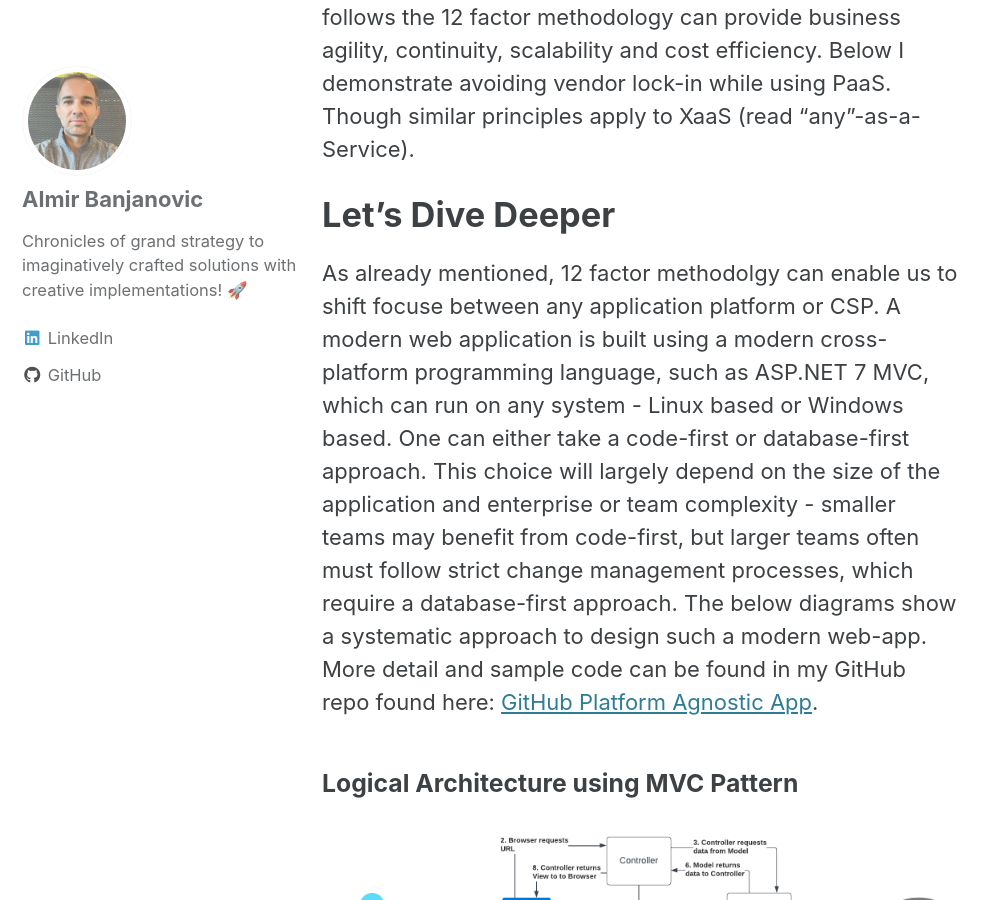
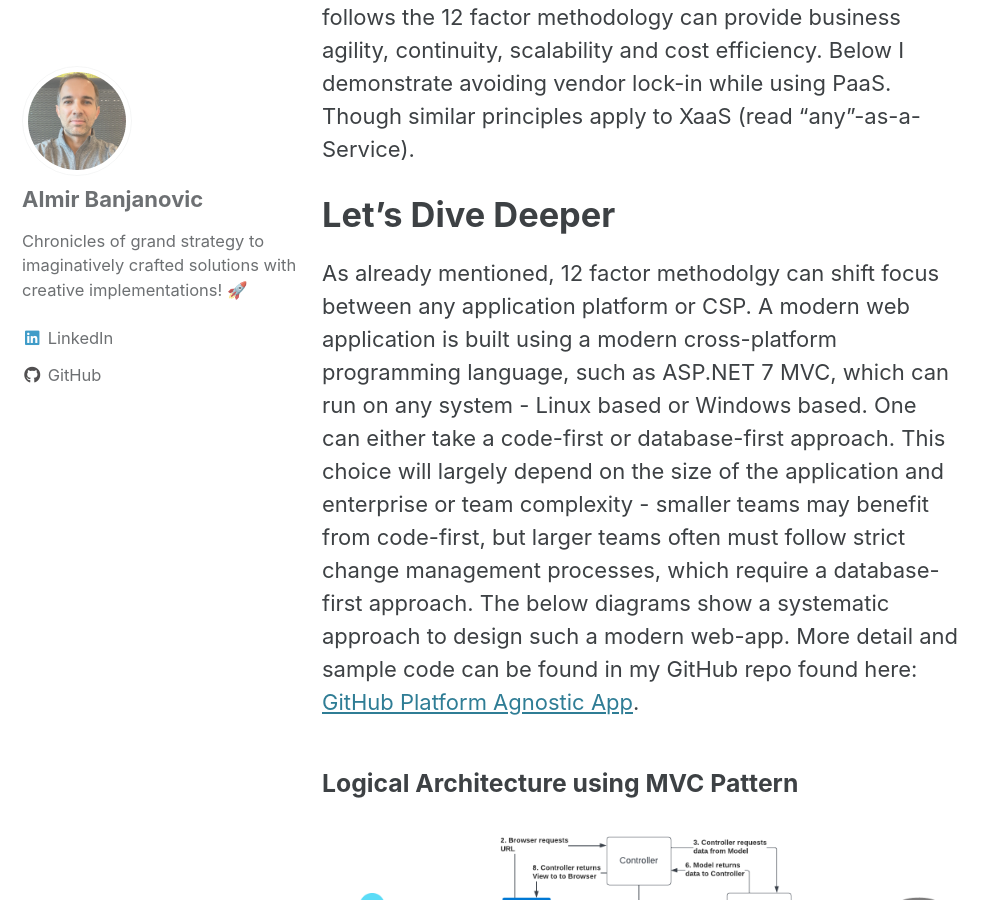
Before and after one commit to almirbanjanovic/roadtocloud.github.io, a Jekyll site: the page built from _posts/2023-09-25-platform-agnostic-app.md, in a window 1280 px wide and 900 px high, scrolled down 469 px. Shown: the whole window, without its empty margins (0-998 px from the left). Built offline with Jekyll 4.4.1, drawn with Linux system fonts in a browser that asks for light colours; cached includes are drawn as plain includes; comment, search, counter and statistics services are not loaded.

Commit message:
Update 2023-09-25-platform-agnostic-app.md

```diff
--- a/_posts/2023-09-25-platform-agnostic-app.md
+++ b/_posts/2023-09-25-platform-agnostic-app.md
@@ -13,7 +13,7 @@ One of the core business tenets is business agility - the ability to adapt to ch
 In general, a modular, cloud-agnostic, application that follows the 12 factor methodology can provide business agility, continuity, scalability and cost efficiency.  Below I demonstrate avoiding vendor lock-in while using PaaS.  Though similar principles apply to XaaS (read "any"-as-a-Service).
 
 # Let's Dive Deeper
-As already mentioned, 12 factor methodolgy can enable us to shift focuse between any application platform or CSP.  A modern web application is built using a modern cross-platform programming language, such as ASP.NET 7 MVC, which can run on any system - Linux based or Windows based.  One can either take a code-first or database-first approach.  This choice will largely depend on the size of the application and enterprise or team complexity - smaller teams may benefit from code-first, but larger teams often must follow strict change management processes, which require a database-first approach.  The below diagrams show a systematic approach to design such a modern web-app.  More detail and sample code can be found in my GitHub repo found here: [GitHub Platform Agnostic App](https://github.com/rimlaban7/platform-agnostic-app).
+As already mentioned, 12 factor methodolgy can shift focus between any application platform or CSP.  A modern web application is built using a modern cross-platform programming language, such as ASP.NET 7 MVC, which can run on any system - Linux based or Windows based.  One can either take a code-first or database-first approach.  This choice will largely depend on the size of the application and enterprise or team complexity - smaller teams may benefit from code-first, but larger teams often must follow strict change management processes, which require a database-first approach.  The below diagrams show a systematic approach to design such a modern web-app.  More detail and sample code can be found in my GitHub repo found here: [GitHub Platform Agnostic App](https://github.com/rimlaban7/platform-agnostic-app).
 
 ### Logical Architecture using MVC Pattern
 ![Logical Architecture](../assets/images/platform-agnostic-mvc-architecture.png){:class="img-responsive"}
```
